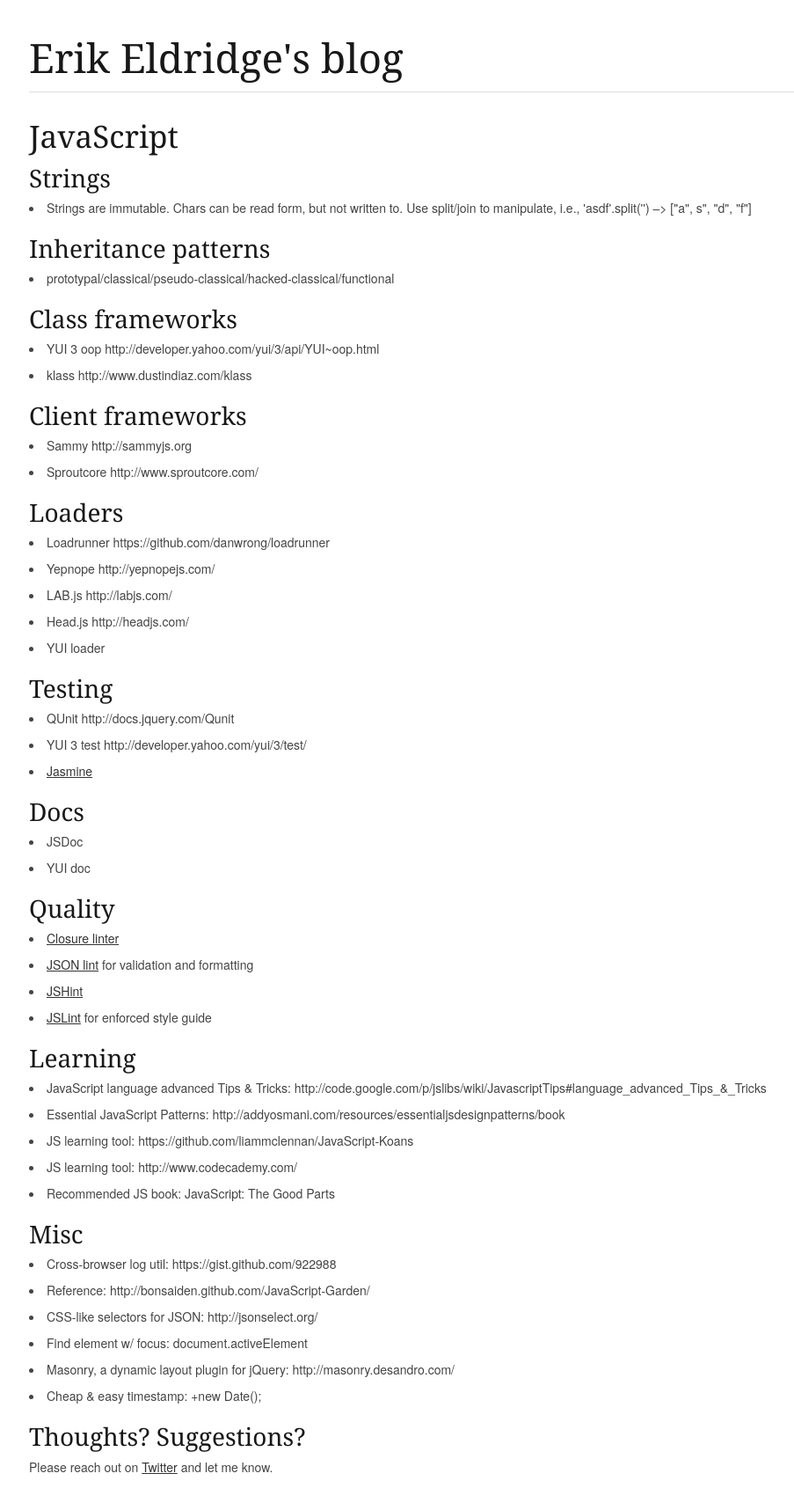
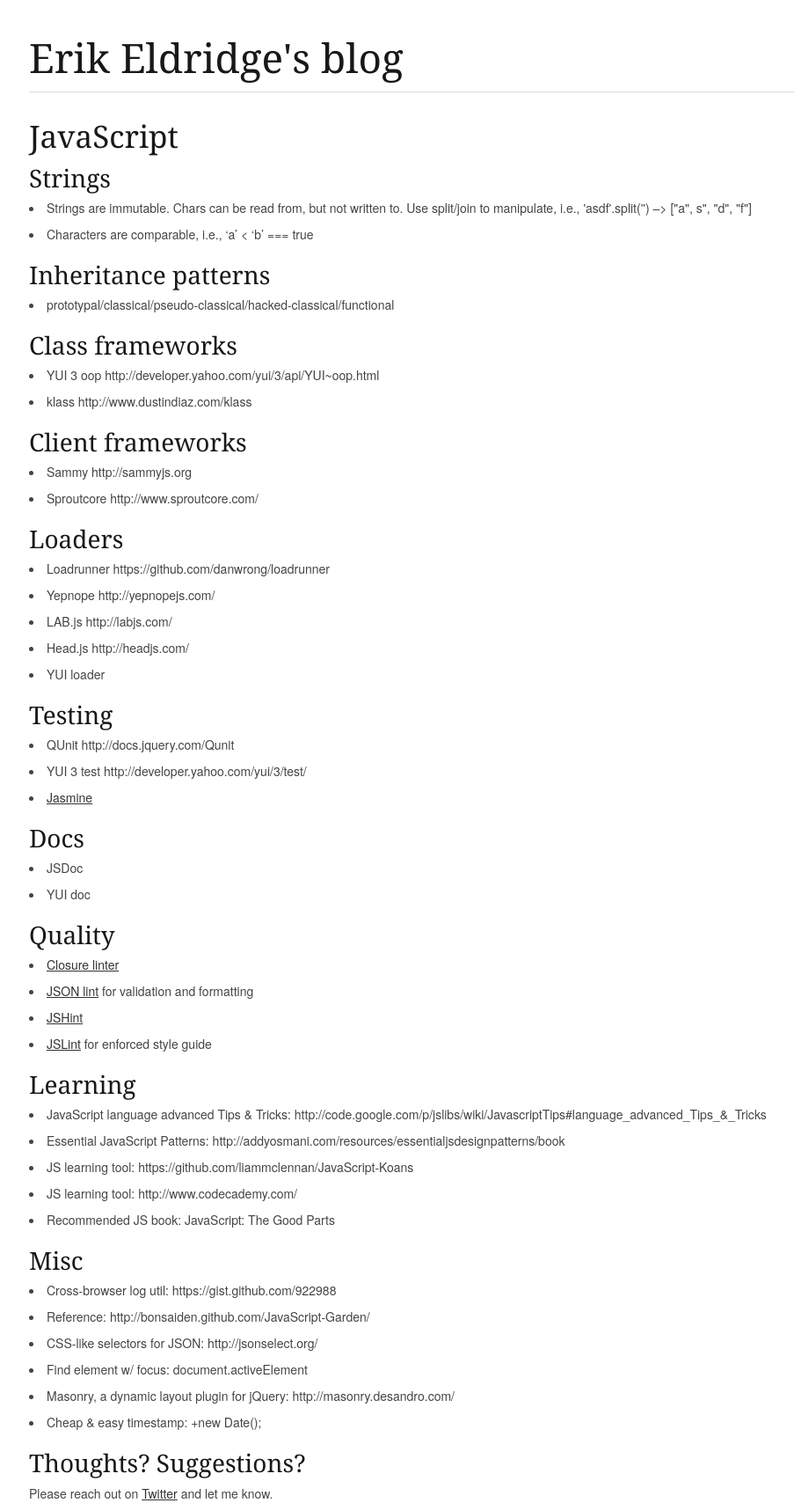
Before and after one commit to erikeldridge/erikeldridge.github.com, a Jekyll site: the page built from _posts/2012-2-22-javascript.md, in a window 1280 px wide. Shown: the whole page at 88% size, without its empty margins (137-1040 px from the left). Built offline with Jekyll 4.4.1, drawn with Linux system fonts in a browser that asks for light colours; Markdown is read by kramdown in place of the engine named in the settings; comment, search, counter and statistics services are not loaded; before the commit the page ends 1678 px from its top, so only the background shows below that.

Commit message:
Add characters are comparable in JS

```diff
--- a/_posts/2012-2-22-javascript.md
+++ b/_posts/2012-2-22-javascript.md
@@ -6,7 +6,8 @@
 
 ### Strings
 
-* Strings are immutable. Chars can be read form, but not written to. Use split/join to manipulate, i.e., `'asdf'.split('')` --> `["a", s", "d", "f"]`
+* Strings are immutable. Chars can be read from, but not written to. Use split/join to manipulate, i.e., `'asdf'.split('')` --> `["a", s", "d", "f"]`
+* Characters are comparable, i.e., 'a' < 'b' === true
 
 ### Inheritance patterns
 
```
